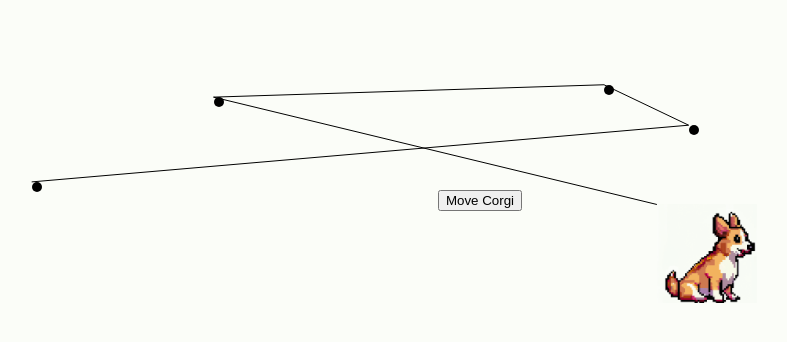
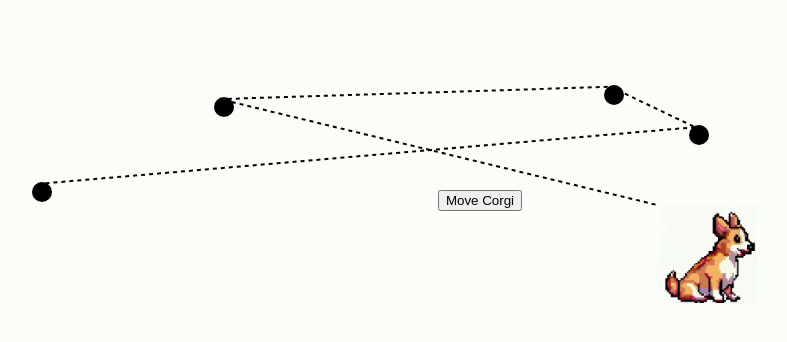
Before and after one commit to hackgoofer/AgentsUnleashed, a React (Create React App) app in the folder puppyracer/: page / in a window 1280 px wide. Shown: the top 342 px of the page, without its empty margins (160-947 px from the left). Built offline with nearby package versions, Linux system fonts and the light colour scheme.

Commit message:
dotted lines

```diff
--- a/puppyracer/src/App.css
+++ b/puppyracer/src/App.css
@@ -110,18 +110,24 @@ body {
   color: white;
 }
 
-.TimelineNode {
-  position: absolute;
-  height: 10px;
-  width: 10px;
-  background-color: black;
-  border-radius: 50%;
-}
-
 .SvgBack {
   position: absolute;
   width: 100%;
   height: 100%;
   z-index: 0;
-  pointer-events: none; /* Add this line */
+  pointer-events: none;
 }
+
+.TimelineNode {
+  position: absolute;
+  height: 20px;
+  width: 20px;
+  background-color: black;
+  border-radius: 50%;
+  z-index: 1;
+}
+
+line {
+  stroke-width: 2;
+  stroke-dasharray: 4;
+}
--- a/puppyracer/src/App.js
+++ b/puppyracer/src/App.js
@@ -36,10 +36,10 @@ function App() {
             return (
               <line
                 key={index}
-                x1={`${startPos.left}%`}
-                y1={`${startPos.top}%`}
-                x2={`${endPos.left}%`}
-                y2={`${endPos.top}%`}
+                x1={`${startPos.left + 0.5}%`} // Adjusted
+                y1={`${startPos.top + 0.5}%`} // Adjusted
+                x2={`${endPos.left + 0.5}%`} // Adjusted
+                y2={`${endPos.top + 0.5}%`} // Adjusted
                 stroke="black"
               />
             );
```
